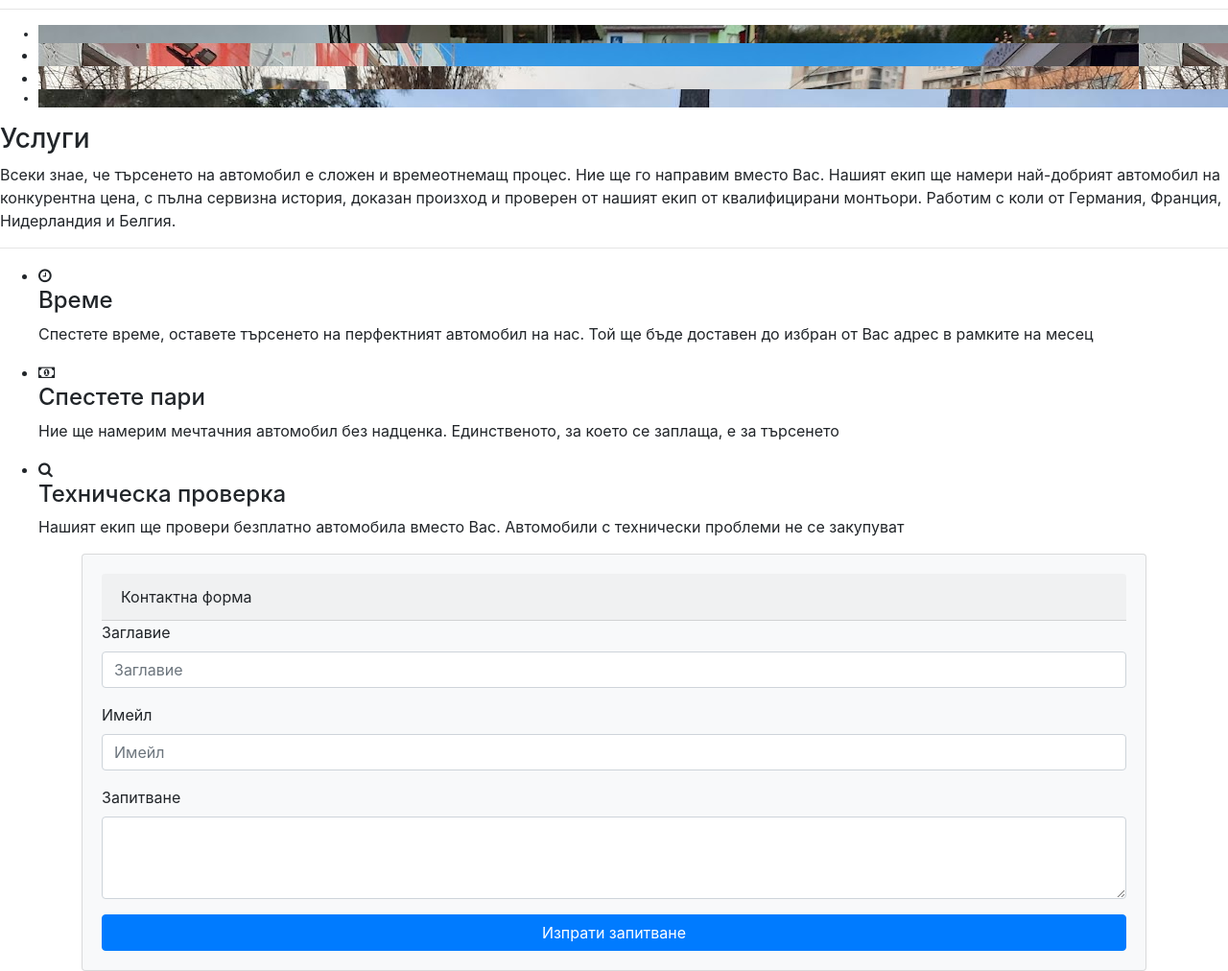
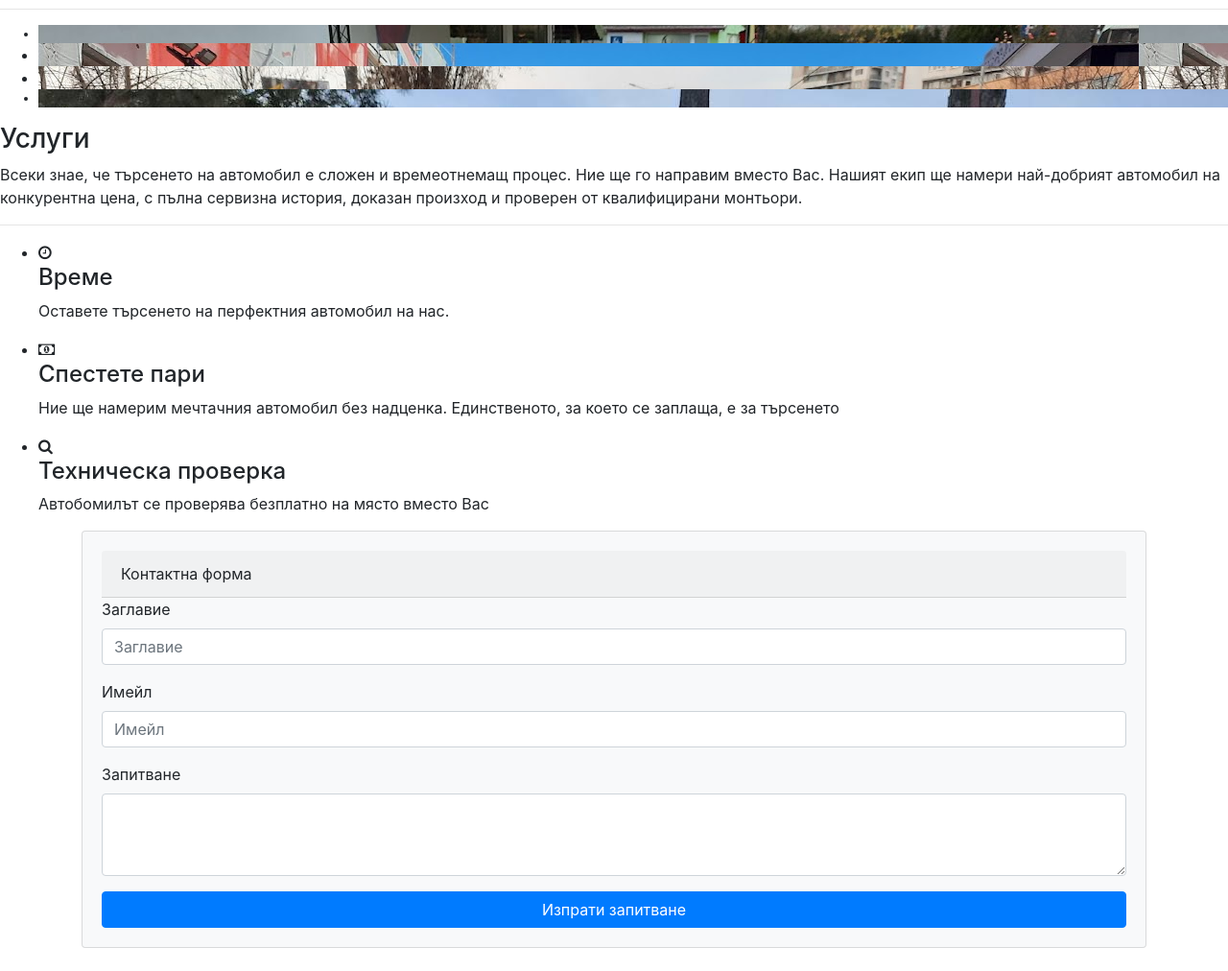
Before and after one commit to sbrozhdenov/cars, a Symfony app: template templates/home/index.html.twig in a window 1280 px wide. Shown: the part 327-1339 px from the top of the page at 96% size. After the commit the page ends 1315 px from the top, so only its background shows below. Run offline with Twig, Linux system fonts and the light colour scheme; the template is opened without the code that fills it, so the values that code supplies are empty; some libraries are stand-ins or nearby versions.

Commit message:
add vied

```diff
--- a/assets/app.js
+++ b/assets/app.js
@@ -13,10 +13,10 @@ import './bootstrap';
 
 import Vue from 'vue';
 import VueImageLightboxCarousel from './components/VueImageLightboxCarousel'
+import VuePlayerComponent from './components/VuePlayerComponent'
 import FlipCountdown from 'vue2-flip-countdown'
-import vuePlayer from '@algoz098/vue-player'
 
 new Vue({
     el: '#app',
-    components: {vuePlayer, VueImageLightboxCarousel, FlipCountdown}
+    components: {VueImageLightboxCarousel,FlipCountdown, VuePlayerComponent}
 })
--- a/templates/admin/index.html.twig
+++ b/templates/admin/index.html.twig
@@ -9,9 +9,10 @@
 	<div class="container container-survey">
 		<div class="row custom-row" id="app">
 			<div class="col-md-2">
+
 				<div class="sidebar">
-					<a class="active" href="{{ path('listing') }}">Автомобили</a>
-					<a href="{{ path('survey') }}">Заяква за търсене</a>
+					<a class="{% if app.request.attributes.get('_route') == 'listing' %}active{% endif %}" href="{{ path('listing') }}">Автомобили</a>
+					<a class="{% if app.request.attributes.get('_route') == 'survey' %}active{% endif %}" href="{{ path('survey') }}">Заяква за търсене</a>
 					<a href="{{ path('app_logout') }}">Изход</a>
 				</div>
 			</div>
--- a/templates/home/index.html.twig
+++ b/templates/home/index.html.twig
@@ -20,7 +20,7 @@
 	<div id="app">
 		<section class="hero">
 			<div class="background-image" style="background-image: url(assets/img/hero.jpg);"></div>
-			<vue-player src="http://techslides.com/demos/sample-videos/small.mp4"></vue-player>
+			<vue-player-component url="{{ asset('assets/img/video.mp4') }}"></vue-player-component>
 		</section>
 
 		<section class="our-work">
@@ -43,15 +43,21 @@
 			<h3 id="services" class="title">Услуги</h3>
 			<p>
 				Всеки знае, че търсенето на автомобил е сложен и времеотнемащ процес. Ние ще го направим вместо Вас.
-																																																																																																																																																																																																																			   Нашият екип ще намери най-добрият автомобил на конкурентна цена, с пълна сервизна история, доказан произход и проверен от нашият екип от
-																																																																																																																																																																																																																			   квалифицирани монтьори. Работим с коли от Германия, Франция, Нидерландия и Белгия.</p>
+																		       Нашият екип ще намери най-добрият автомобил
+																				на конкурентна цена, с пълна сервизна история,
+																				доказан произход и проверен от квалифицирани
+																				монтьори.
+			</p>
+
+
 			<hr>
 
 			<ul class="grid">
 				<li>
 					<i class="fa fa-clock-o"></i>
 					<h4>Време</h4>
-					<p>Спестете време, оставете търсенето на перфектният автомобил на нас. Той ще бъде доставен до избран от Вас адрес в рамките на месец</p>
+					<p>Оставете търсенето на перфектния автомобил
+																		на нас.</p>
 				</li>
 				<li>
 					<i class="fa fa-money"></i>
@@ -61,9 +67,11 @@
 				<li>
 					<i class="fa fa-search"></i>
 					<h4>Техническа проверка</h4>
-					<p>Нашият екип ще провери безплатно автомобила вместо Вас. Автомобили с технически проблеми не се закупуват</p>
+					<p>Автобомилът се проверява безплатно на място
+												вместо Вас</p>
 				</li>
 			</div>
+		</p>
 	</section>
 
 
--- a/templates/listing/index.html.twig
+++ b/templates/listing/index.html.twig
@@ -10,8 +10,8 @@
 		<div class="row custom-row" id="app">
 			<div class="col-md-2">
 				<div class="sidebar">
-					<a class="active" href="{{ path('listing') }}">Автомобили</a>
-					<a href="{{ path('survey') }}">Заяква за търсене</a>
+					<a class="{% if app.request.attributes.get('_route') == 'listing' %}active{% endif %}" href="{{ path('listing') }}">Автомобили</a>
+					<a class="{% if app.request.attributes.get('_route') == 'survey' %}active{% endif %}" href="{{ path('survey') }}">Заяква за търсене</a>
 					<a href="{{ path('app_logout') }}">Изход</a>
 				</div>
 			</div>
--- a/templates/survey/index.html.twig
+++ b/templates/survey/index.html.twig
@@ -10,9 +10,10 @@
 		<form action="{{ path('app_survey') }}" method="post" id="form1">
 			<div class="row">
 				<div class="col-md-2">
+
 					<div class="sidebar">
-						<a class="active" href="{{ path('listing') }}">Автомобили</a>
-						<a href="{{ path('survey') }}">Заяква за търсене</a>
+						<a class="{% if app.request.attributes.get('_route') == 'listing' %}active{% endif %}" href="{{ path('listing') }}">Автомобили</a>
+						<a class="{% if app.request.attributes.get('_route') == 'survey' %}active{% endif %}" href="{{ path('survey') }}">Заяква за търсене</a>
 						<a href="{{ path('app_logout') }}">Изход</a>
 					</div>
 				</div>
```
Also changed, not shown: assets/components/VuePlayerComponent.vue (added, +64 -0 lines), 1 other file. Lines whose indentation alone changed are shown as unchanged.
